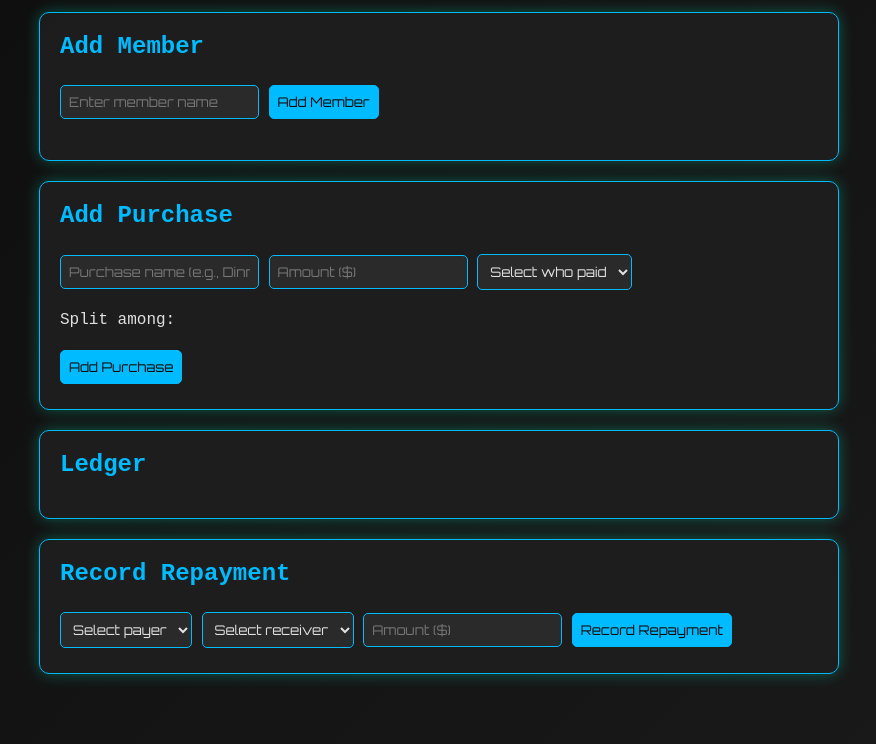
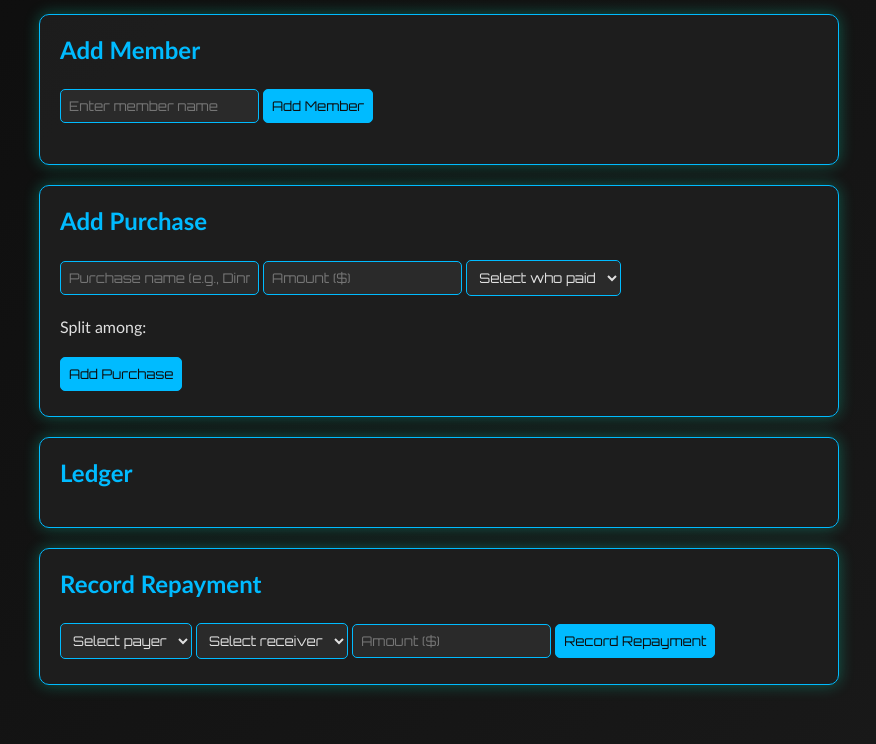
Before and after one commit to piyer1/payment-tracker, a plain HTML site: page public/index.html in a window 1280 px wide. Shown: the part 96-840 px from the top of the page, without its empty margins (201-1077 px from the left). Drawn offline with Linux system fonts and the light colour scheme; no server answers.

Commit message:
font experiment 2

```diff
--- a/public/styles.css
+++ b/public/styles.css
@@ -1,7 +1,7 @@
 body {
     background: linear-gradient(135deg, #0d0d0d, #1a1a1a);
     color: #e0e0e0;
-    font-family: 'Courier New', sans-serif;
+    font-family: 'Gill Sans', sans-serif;
     margin: 0;
     padding: 20px;
     min-height: 100vh;
```
